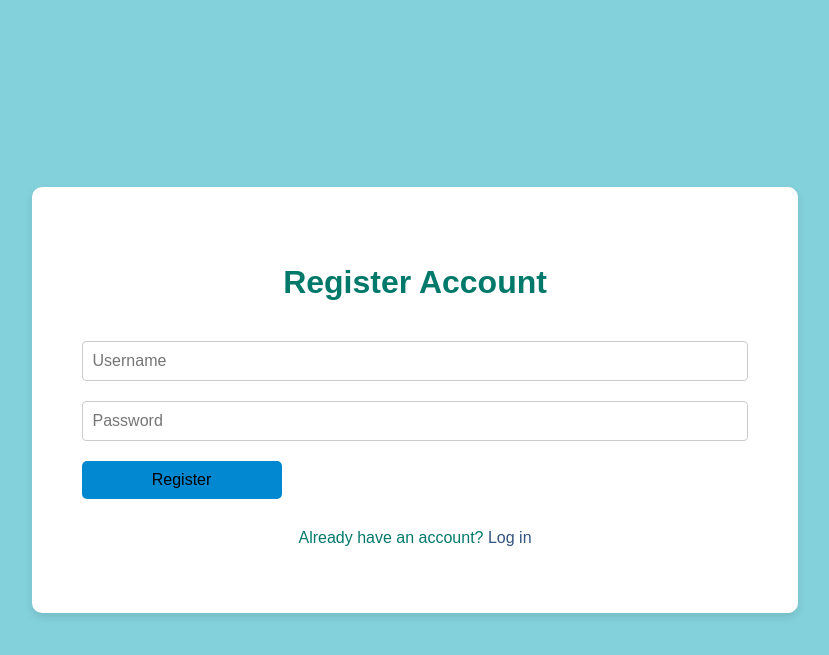
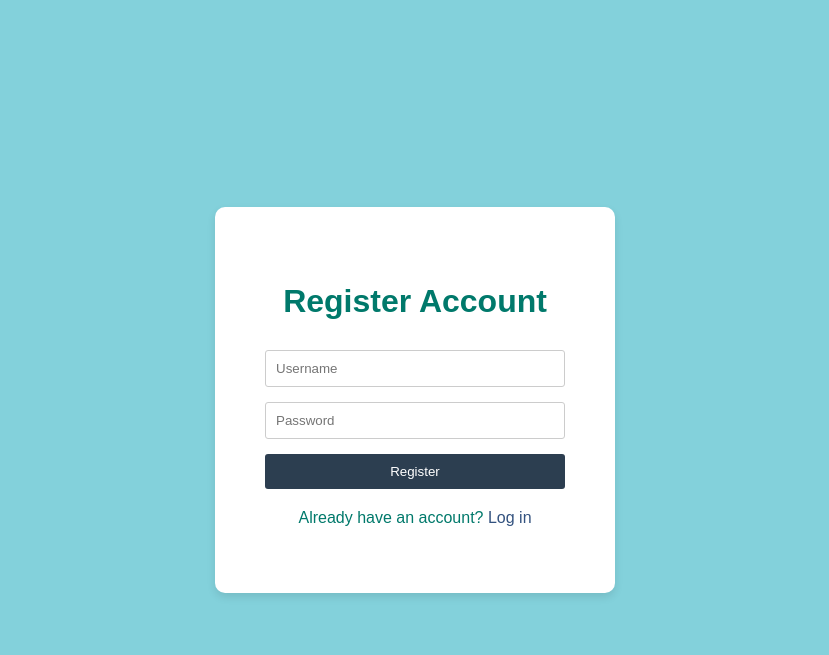
Before and after one commit to PUP-BSIT/project-sixth_sense, a PHP site: page /signup.php in a window 1280 px wide. Shown: the top 655 px of the page, without its empty margins (225-1054 px from the left). Run offline with PHP 8.4, Linux system fonts and the light colour scheme.

Commit message:
add new changes to multiple files

```diff
--- /dev/null
+++ b/MemoirVerse.UI/signup.css
@@ -0,0 +1,76 @@
+body {
+    margin: 0;
+    font-family: Arial, sans-serif;
+    display: flex;
+    justify-content: center;
+    align-items: center;
+    height: 100vh;
+    background-color: #83d1db;
+  }
+
+  .container {
+    background-color: #ffffff;
+    box-shadow: 0 4px 8px rgba(0, 0, 0, 0.1);
+    border-radius: 10px;
+    overflow: hidden;
+    width: 400px; /* Adjust the width as needed */
+  }
+
+  .signin-section {
+    padding: 50px;
+    display: flex;
+    flex-direction: column;
+    align-items: center;
+  }
+
+  .signin-section h2 {
+    margin-bottom: 30px;
+    font-size: 2em;
+    color: #00796b;
+  }
+
+  form {
+    display: flex;
+    flex-direction: column;
+    gap: 15px;
+    width: 100%;
+  }
+
+  input[type="text"],
+  input[type="password"] {
+    padding: 10px;
+    border: 1px solid #ccc;
+    border-radius: 3px;
+    width: 100%;
+    box-sizing: border-box;
+  }
+
+  .signin-btn {
+    padding: 10px 15px;
+    background-color: #2C3E50;
+    color: white;
+    border: none;
+    border-radius: 3px;
+    cursor: pointer;
+  }
+
+  .signin-btn:hover {
+    background-color: #1A232C;
+  }
+
+  .login-link {
+    margin-top: 20px;
+    font-size: 1em;
+    color: #00796b;
+  }
+
+  .login-link a {
+    color: #33527f;
+    text-decoration: none;
+    transition: color 0.3s;
+  }
+
+  .login-link a:hover {
+    color: #1a3155;
+    text-decoration: underline;
+  }
--- a/MemoirVerse.UI/signup.php
+++ b/MemoirVerse.UI/signup.php
@@ -3,7 +3,7 @@
   <head>
     <meta name="viewport" content="width=device-width, initial-scale=1.0" />
     <title>MemoirVerse Sign Up</title>
-    <link rel="stylesheet" href="./index.css" />
+    <link rel="stylesheet" href="./signup.css" />
   </head>
   <body>
     <div class="container">
```
